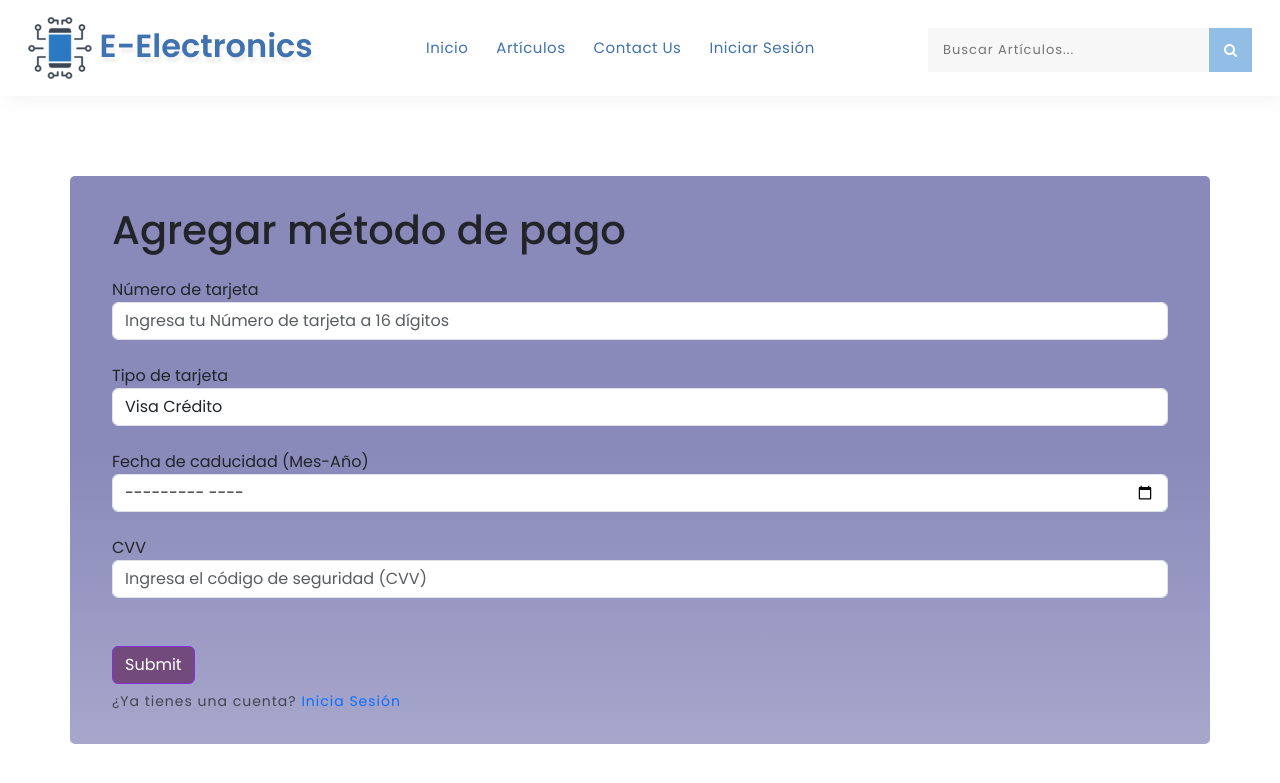
After one commit to gil-666/TiendaElectronica, a PHP site: page /agregar_pago.php in a window 1280 px wide. The commit adds this page. Shown: the top 783 px of the page. Run offline with PHP 8.4, Linux system fonts and the light colour scheme.

Commit message:
agg metodo pago v1

```diff
--- /dev/null
+++ b/agregar_pago.php
@@ -0,0 +1,67 @@
+<?php
+        require 'database.php';
+        require 'includes/header.php';
+
+        if ($_SERVER["REQUEST_METHOD"] == "POST") {
+            // Obtener los datos del formulario
+            $tipo = $_POST["tipo"];
+            $numTarjeta = $_POST["num"];
+            $caducidad = $_POST["caducidad"];
+            $pin = $_POST["pin"];
+            $idyo = $_SESSION["idUsuario"]; // Asumiendo que ya tienes la sesión iniciada
+
+            // Insertar la venta en la tabla
+            $query = $conn->prepare("INSERT INTO metodopago (tipo,numTarjeta,caducidad,pin,Usuario_idUsuario) VALUES (?,?,?,?,?)");
+            $query->execute([$tipo, $numTarjeta, $caducidad, $pin, $idyo]);
+
+
+            // Redireccionar o mostrar un mensaje de éxito
+            header("Location: cuenta.php");
+            $_SESSION["message"] = "Se agregó el método de pago existosamente";
+        } else {
+            // Si no se envían los datos del formulario, redireccionar o mostrar un mensaje de error
+            $_SESSION["message"] = "Hubo un error al agregar el método de pago";
+        }
+        ?>
+        <div class="container">
+    <br>
+    <div class="row accecolora" style="padding: 30px;">
+        <h1>Agregar método de pago</h1>
+        <form action="agregar_pago.php" method="post">
+            <br>
+            <div class="form-group">
+                <label for="num">Número de tarjeta</label>
+                <input type="tel" maxlength="16" class="form-control" name="num" id="num" placeholder="Ingresa tu Número de tarjeta a 16 dígitos">
+            </div><br>
+            <!-- <div class="form-group">
+                <label for="tipo">Tipo</label>
+                <input type="text" class="form-control" name="tipo" id="tipo" placeholder="Ingresa tu Tipo">
+            </div><br> -->
+            <div class="form-group">
+                <label for="tipo">Tipo de tarjeta</label>
+                <select class="form-control" name="tipo" id="tipo" placeholder="Ingresa tu Carrera">
+                    <option value="VISACRE">Visa Crédito</option>
+                    <option value="MASTERCRE">MasterCard Crédito</option>
+                    <option value="VISADEB">Visa Débito</option>
+                    <option value="MASTERDEB">MasterCard Débito</option>
+                    <option value="UDG">Credencial Estudiantil</option>
+                </select>
+            </div><br>
+            <div class="form-group">
+                <label for="caducidad">Fecha de caducidad (Mes-Año)</label>
+                <input type="month" class="form-control" name="caducidad" id="caducidad" placeholder="Mes y año de caducidad">
+            </div><br>
+            <div class="form-group">
+                <label for="pin">CVV</label>
+                <input type="tel" maxlength="3" class="form-control" name="pin" id="pin" placeholder="Ingresa el código de seguridad (CVV)">
+            </div><br>
+            <!-- <div class="form-check">
+                <input type="checkbox" class="form-check-input" id="exampleCheck1">
+                <label class="form-check-label" for="exampleCheck1">Check me out</label>
+            </div> -->
+            <br>
+            <button type="submit" class="btn btn-primary hover" style="background-color: rgb(114, 75, 124); border-color: blueviolet;">Submit</button>
+        </form>
+        <p class="form-text text-muted">¿Ya tienes una cuenta? <a href="login.php">Inicia Sesión</a></p>
+    </div>
+</div>
--- a/css/style.css
+++ b/css/style.css
@@ -285,8 +285,10 @@ nav ul ul {
 
 /* Display Dropdowns on Hover */
 nav ul li:hover>ul {
-    display: inherit;
-}
+    z-index: 99;
+    display: block;
+}
+
 
 /* Fisrt Tier Dropdown */
 nav ul ul li {
@@ -1450,6 +1452,24 @@ button.btn-cont-w3 {
     .price-info.price-mkres {
         margin-top: 6em;
     }
+    .menu li.active > ul {
+        display: block; /* Show dropdown when parent is active */
+
+    }
+    /* Modify CSS for mobile view */
+    nav ul ul {
+        position: static; /* Remove absolute positioning */
+        display: block; /* Show dropdowns by default */
+        width: auto; /* Set width to auto */
+        text-align: center; /* Adjust text alignment */
+        background: none;
+
+    }
+
+
+    nav ul ul li {
+        display: block; /* Show dropdown items as block */
+    }
 }
 
 @media(max-width: 768px) {
--- a/includes/header.php
+++ b/includes/header.php
@@ -31,6 +31,7 @@ session_start();
 	<link rel="stylesheet" href="css/style.css" type="text/css" media="all" />
 	<!-- Style-CSS -->
 	<link href="css/font-awesome.min.css" rel="stylesheet">
+	<script src="https://cdn.jsdelivr.net/npm/bootstrap@5.3.3/dist/js/bootstrap.bundle.min.js" integrity="sha384-YvpcrYf0tY3lHB60NNkmXc5s9fDVZLESaAA55NDzOxhy9GkcIdslK1eN7N6jIeHz" crossorigin="anonymous"></script>
 	<!-- Font-Awesome-Icons-CSS -->
 	<!-- //Custom-Files -->
 
@@ -78,15 +79,13 @@ session_start();
 								<li><a href="contact.php" class="active">Contact Us</a></li>
 
 								<?php if(isset($_SESSION['idUsuario'])): ?>
-									<li class="dropdown">
-										<a href="#" class="active">Cuenta</a>
-										<ul class="dropdown-content">
-											<li><a href="cuenta.php">Ver Cuenta</a></li>
-											<li><a href="cambiar_contrasena.php">Cambiar Contraseña</a></li>
-										</ul>
+									<li>
+										<a href="cuenta.php" class="active">Mi Cuenta</a>
+
 									</li>
 									<li class="separator"></li>
 									<li><a href="cerrar_sesion.php" class="active" style="color: red;">Cerrar Sesión</a></li>
+
 								<?php else: ?>
 									<li><a href="login.php" class="active">Iniciar Sesión</a></li>
 								<?php endif; ?>
--- a/registro.php
+++ b/registro.php
@@ -46,18 +46,21 @@ if ($_SERVER["REQUEST_METHOD"] == "POST") {
                 echo '<div class="text-center alert alert-danger" role="alert">
                         '.$message.'
                         </div>';
+                        exit();
             }
         } else {
             $message = 'Las contraseñas no coinciden!';
             echo '<div class="text-center alert alert-danger" role="alert">
                         '.$message.'
                         </div>';
+                        exit();
         }
     } else {
         $message = 'Todos los campos son requeridos!';
         echo '<div class="text-center alert alert-danger" role="alert">
                         '.$message.'
                         </div>';
+                        exit();
     }
 }
 
```
Also changed, not shown: cuenta.php (+13 -2 lines).
